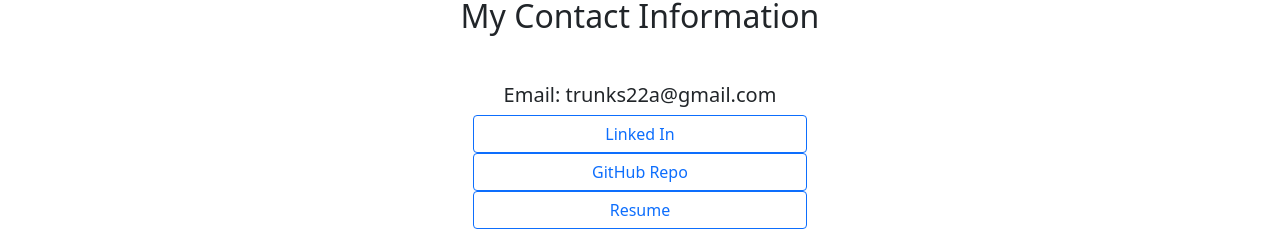
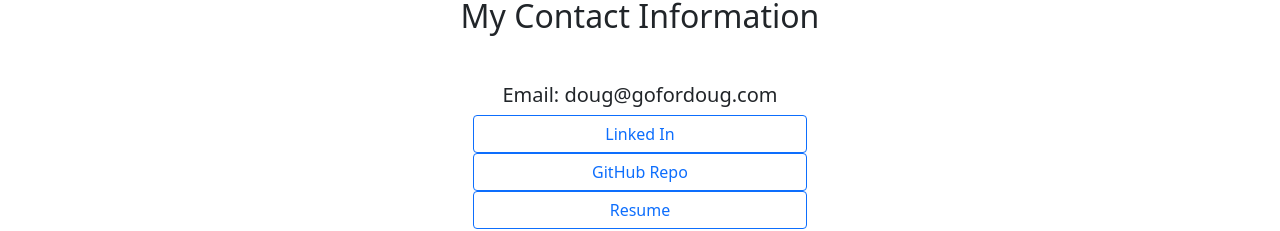
Before and after one commit to DougJohnson22/react-portfolio, a React (Create React App) app: page /contact in a window 1280 px wide. Shown: the part 595-826 px from the top of the page. Built offline with nearby package versions, Linux system fonts and the light colour scheme.

Commit message:
email update

```diff
--- a/src/pages/Contact/index.js
+++ b/src/pages/Contact/index.js
@@ -22,7 +22,8 @@
                 </div>
 
                 <div className="row wrapper">
-                    <h5>Email: trunks22a@gmail.com</h5>
+                    <h5>Email: doug@gofordoug.com
+                    </h5>
                     <Button variant="outline-primary" href="https://www.linkedin.com/in/douglas-johnson-942ba2200/">Linked In</Button>
                     <Button variant="outline-primary" href="https://github.com/DougJohnson22">GitHub Repo</Button>
                     <Button variant="outline-primary" href="#">Resume</Button>
```
